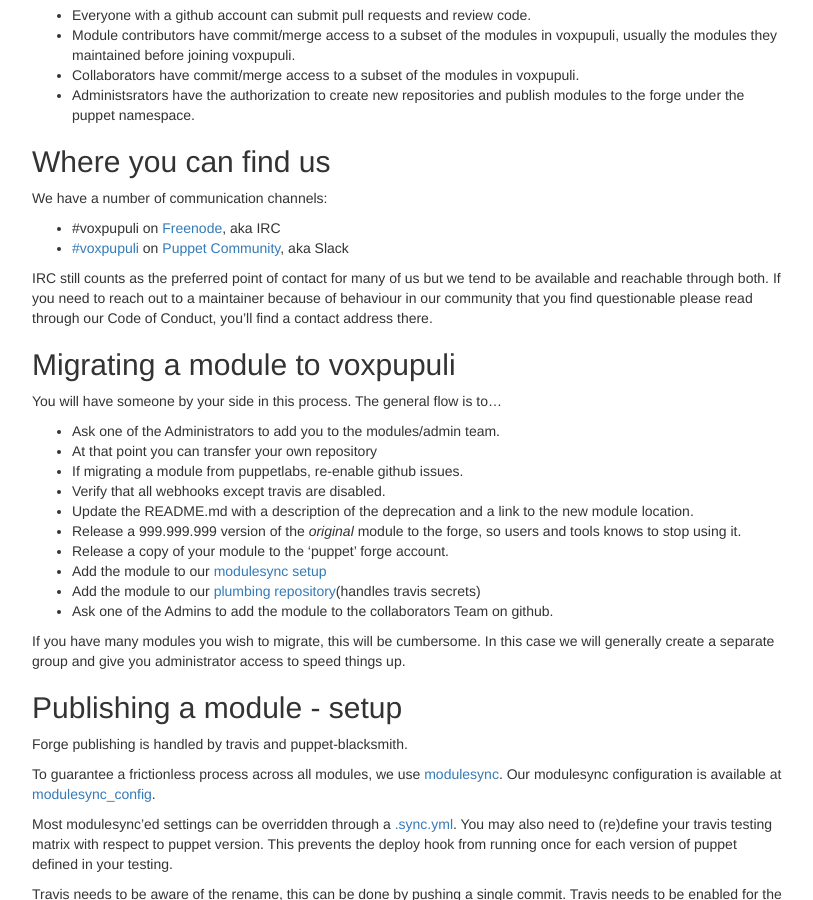
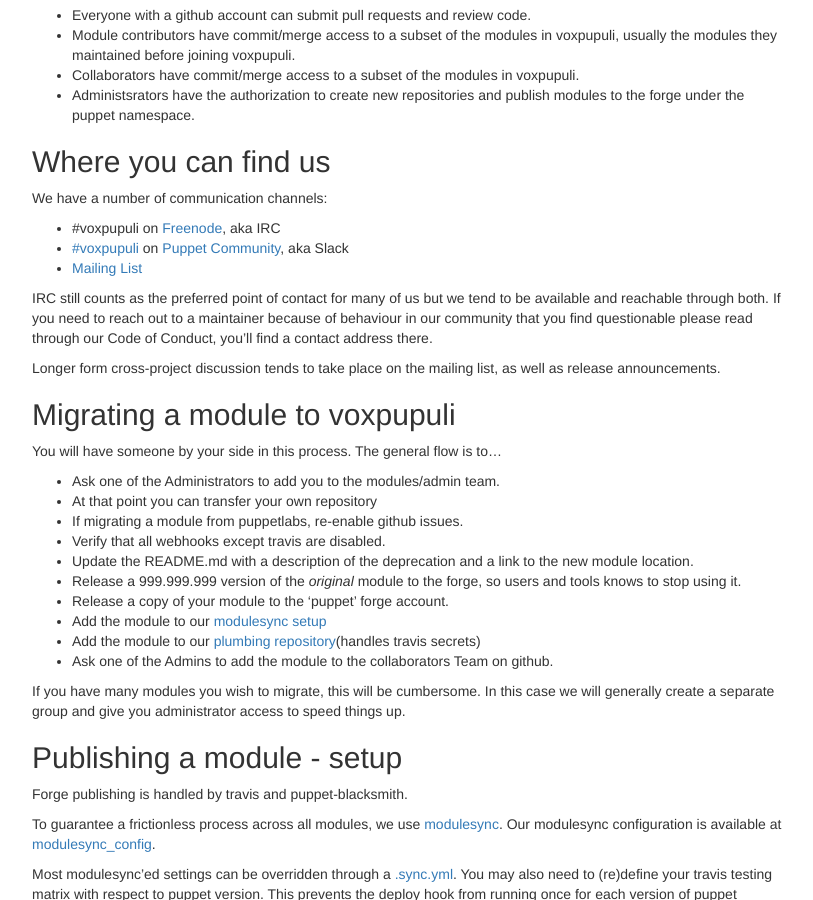
Before and after one commit to voxpupuli/voxpupuli.github.io, a Jekyll site: the page built from docs/index.md, in a window 1280 px wide and 900 px high, scrolled down 379 px. Shown: the whole window, without its empty margins (233-1046 px from the left). Built offline with Jekyll 4.4.1, drawn with Linux system fonts in a browser that asks for light colours; nearby versions of some CDN libraries.

Commit message:
Add voxpupuli mailing list

```diff
--- a/docs/index.md
+++ b/docs/index.md
@@ -28,11 +28,15 @@
 * #voxpupuli on [Freenode](http://freenode.net), aka IRC
 * [#voxpupuli](http://puppetcommunity.slack.com/messages/voxpupuli/) on
   [Puppet Community](http://slack.puppet.com), aka Slack
+* [Mailing List](https://groups.io/g/voxpupuli/)
 
 IRC still counts as the preferred point of contact for many of us but we tend
 to be available and reachable through both. If you need to reach out to a
 maintainer because of behaviour in our community that you find questionable
 please read through our Code of Conduct, you'll find a contact address there.
+
+Longer form cross-project discussion tends to take place on the mailing list,
+as well as release announcements.
 
 ## Migrating a module to voxpupuli
 You will have someone by your side in this process. The general flow is to…
```
